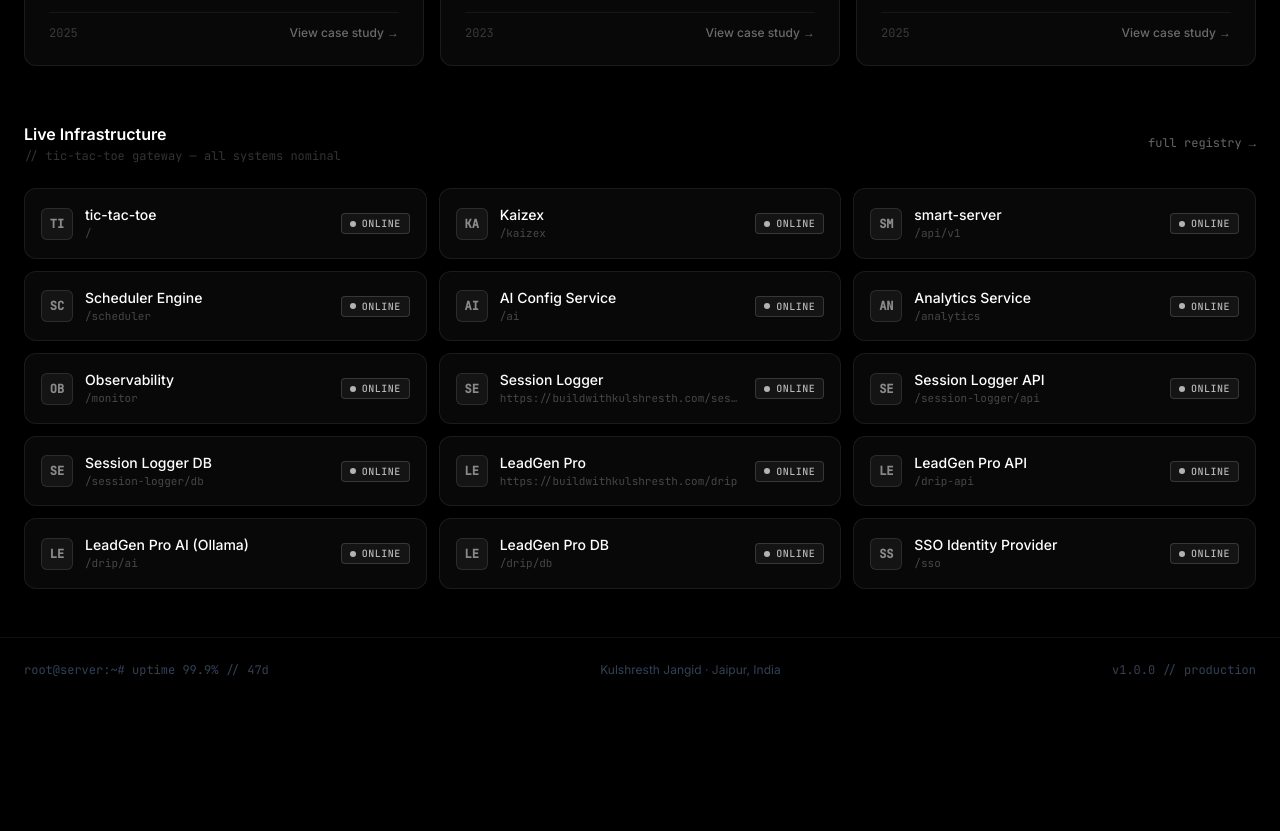
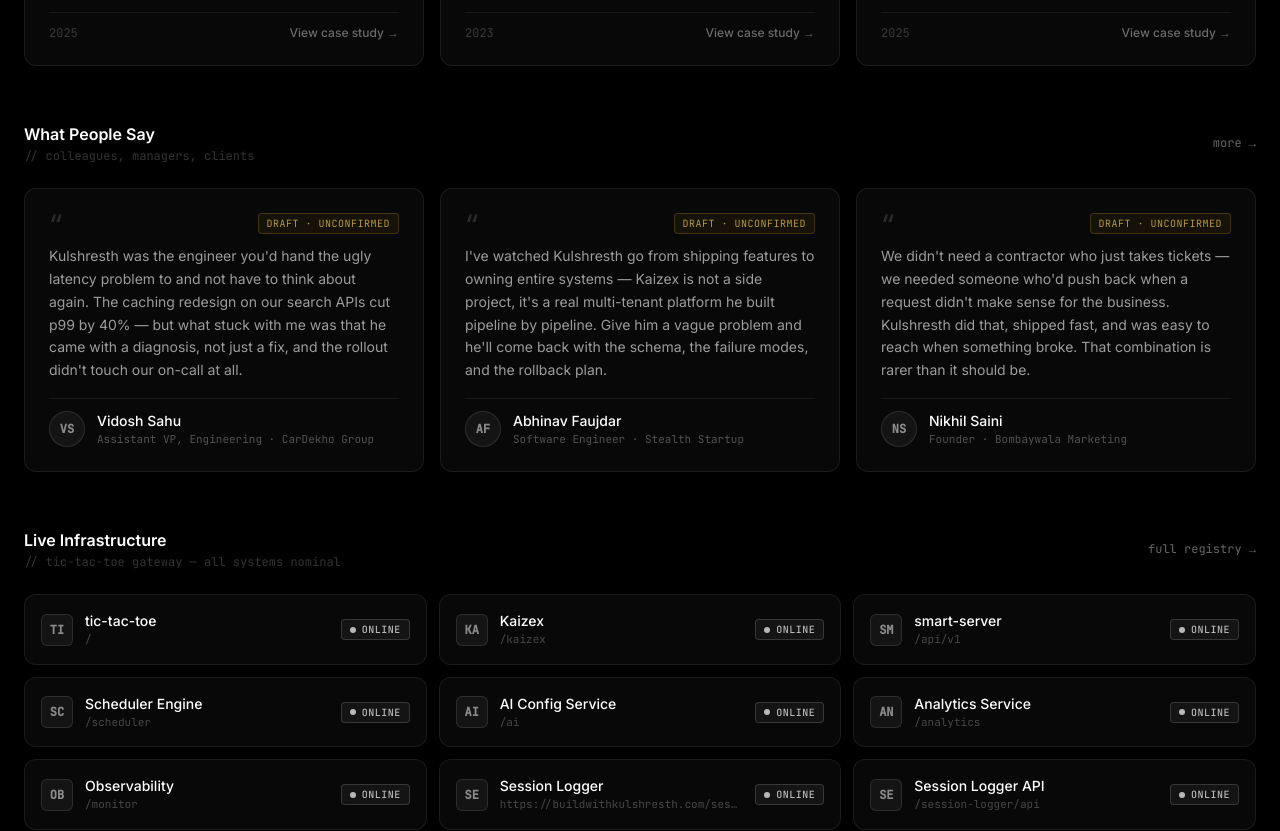
Before and after one commit to KulshresthJangid/tic-tac-toe, a React (Vite) app: page / in a window 1280 px wide. Shown: the part 1520-2351 px from the top of the page. Before the commit the page ends 2222 px from the top, so only its background shows below. Built offline with nearby package versions, Linux system fonts and the light colour scheme.

Commit message:
feat(home): show a compact testimonials strip
Top 3 testimonials between Selected Work and Live Infrastructure, with
a link through to the full list on About.

```diff
--- a/src/pages/Home.tsx
+++ b/src/pages/Home.tsx
@@ -6,8 +6,10 @@ import GlassCard from '../components/GlassCard'
 import StatusBadge from '../components/StatusBadge'
 import TerminalBlock from '../components/TerminalBlock'
 import ProjectCard from '../components/ProjectCard'
+import Testimonials from '../components/Testimonials'
 import { projects } from '../data/projects'
 import { appServices } from '../data/apps'
+import { testimonials } from '../data/testimonials'
 
 const terminalLines = [
   { prompt: true, text: 'status', delay: 600 },
@@ -279,6 +281,28 @@ export default function Home() {
         </div>
       </motion.section>
 
+      {/* Testimonials */}
+      <motion.section
+        initial={{ opacity: 0, y: 18 }}
+        animate={{ opacity: 1, y: 0 }}
+        transition={{ duration: 0.45, delay: 0.25 }}
+      >
+        <div className="flex items-center justify-between mb-6">
+          <div>
+            <h2 className="text-base font-semibold text-white">
+              {genzMode ? 'people who’ve worked with me' : 'What People Say'}
+            </h2>
+            <p className="text-xs text-white/20 font-mono mt-0.5">
+              {genzMode ? '// receipts from real humans' : '// colleagues, managers, clients'}
+            </p>
+          </div>
+          <Link to="/about" className="text-xs text-white/40 hover:text-white font-mono transition-colors">
+            {genzMode ? 'more ->' : 'more →'}
+          </Link>
+        </div>
+        <Testimonials testimonials={testimonials} compact />
+      </motion.section>
+
       {/* Active services */}
       <motion.section
         initial={{ opacity: 0, y: 18 }}
```
